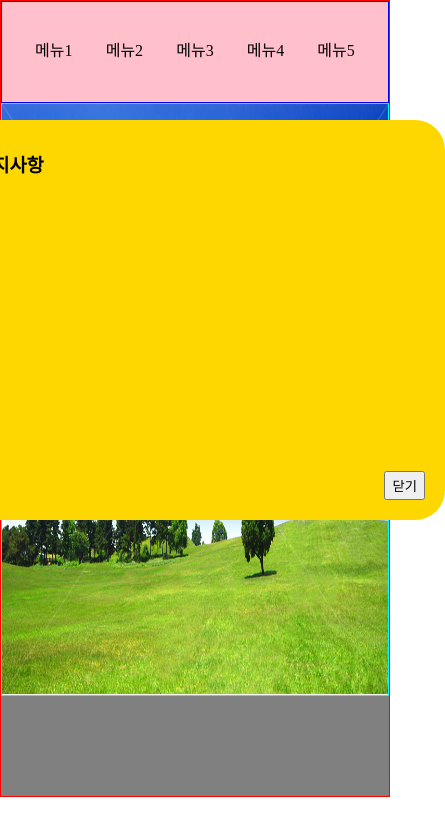
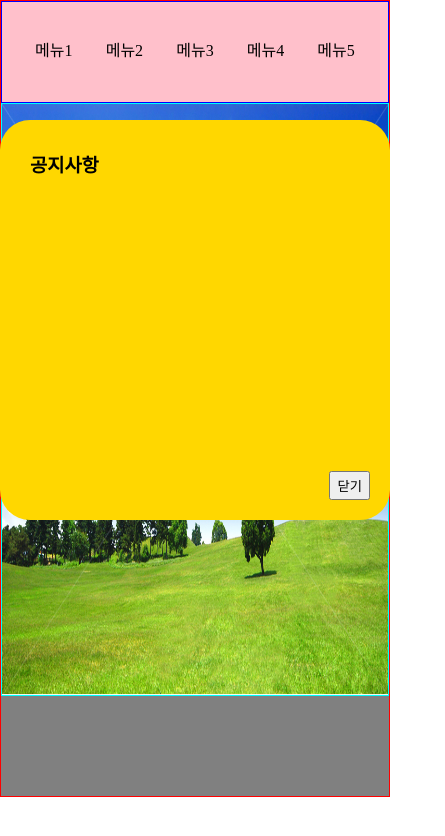
Before and after one commit to abata12/index_study, a plain HTML site: page 0529-7.html in a window 390 px wide. Shown: the whole page, 445 px wide, since content can reach past the window. Drawn offline with Linux system fonts and the light colour scheme.

Commit message:
Add files via upload

```diff
--- a/0529-7.css
+++ b/0529-7.css
@@ -34,3 +34,7 @@ footer {height: 100px; background-color: gray;}
 #popup button{
     padding: 3px 6px;position: absolute; bottom: 20px; right: 20px;
 }
+/*작은기계장치*/
+ @media(max-width:550px) {
+ #popup { width: 100%; left: 0;}
+}
```
